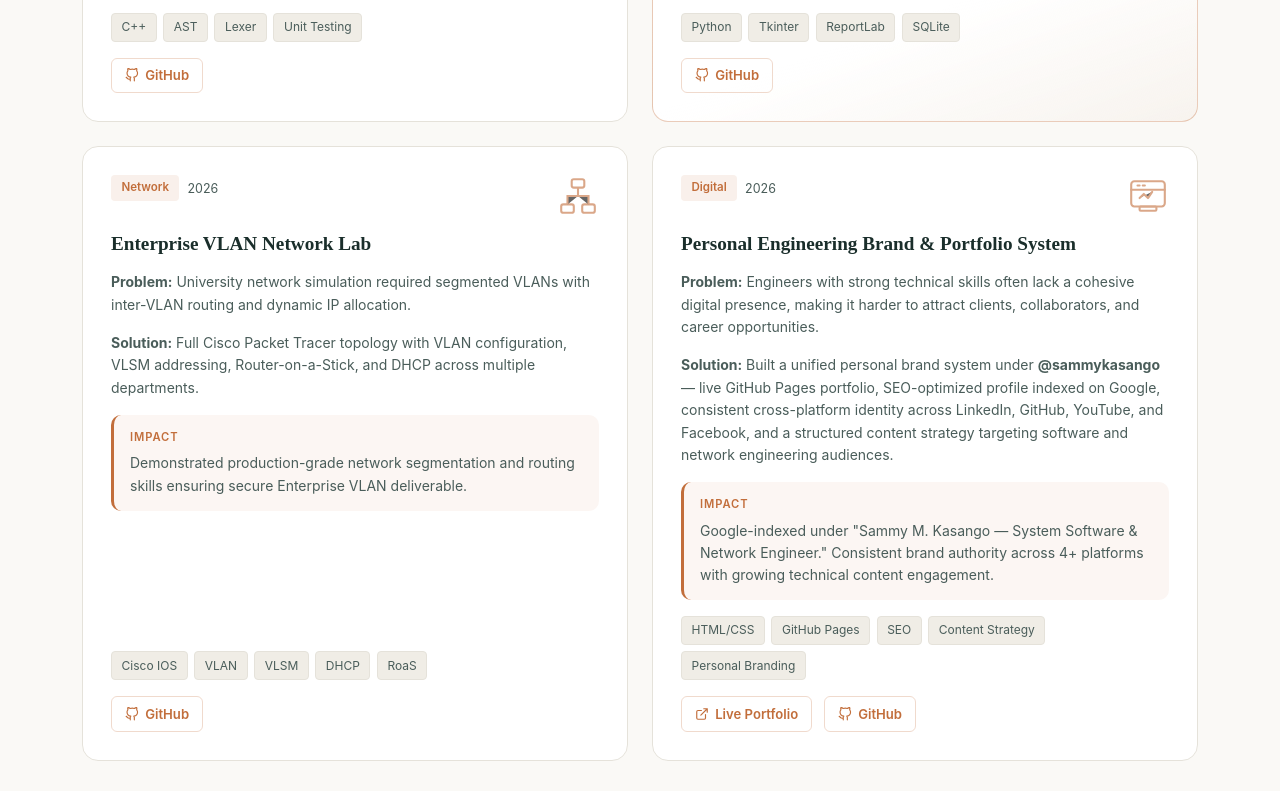
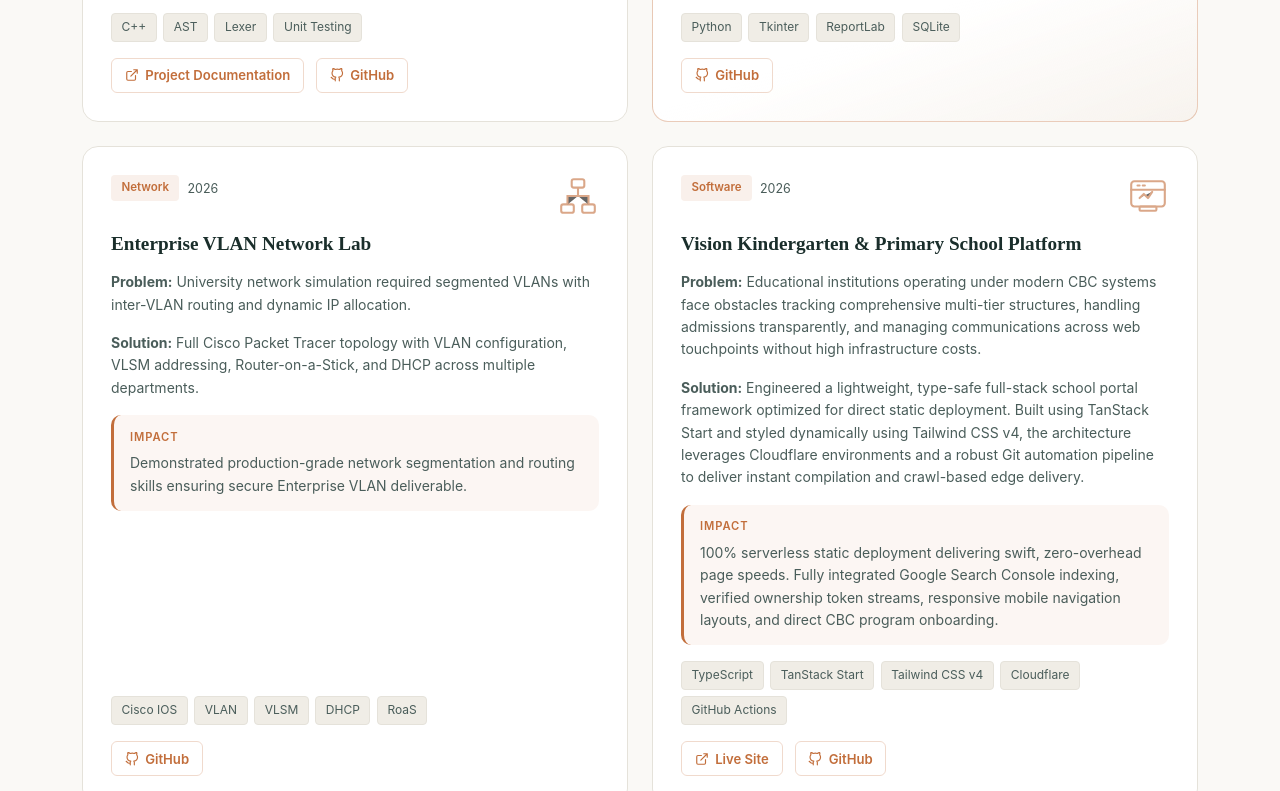
Before and after one commit to sammykasango/sammykasango.github.io, a plain HTML site: page index.html in a window 1280 px wide. Shown: the part 3360-4151 px from the top of the page. Drawn offline with nearby package versions, Linux system fonts and the light colour scheme.

Commit message:
New Vision Project Upload

```diff
--- a/index.html
+++ b/index.html
@@ -415,6 +415,10 @@
           </div>
           <div class="project-links">
             <a href="https://github.com/sammykasango/code-smell-detector" target="_blank" class="project-link">
+              <svg viewBox="0 0 24 24" xmlns="http://www.w3.org/2000/svg"><path d="M18 13v6a2 2 0 0 1-2 2H5a2 2 0 0 1-2-2V8a2 2 0 0 1 2-2h6M15 3h6v6M10 14L21 3" fill="none" stroke="currentColor" stroke-width="2" stroke-linecap="round" stroke-linejoin="round"/></svg>
+              Project Documentation
+            </a>
+            <a href="https://github.com/sammykasango" target="_blank" class="project-link">
               <svg viewBox="0 0 24 24" xmlns="http://www.w3.org/2000/svg"><path d="M9 19c-5 1.5-5-2.5-7-3m14 6v-3.87a3.37 3.37 0 0 0-.94-2.61c3.14-.35 6.44-1.54 6.44-7A5.44 5.44 0 0 0 20 4.77 5.07 5.07 0 0 0 19.91 1S18.73.65 16 2.48a13.38 13.38 0 0 0-7 0C6.27.65 5.09 1 5.09 1A5.07 5.07 0 0 0 5 4.77a5.44 5.44 0 0 0-1.5 3.78c0 5.42 3.3 6.61 6.44 7A3.37 3.37 0 0 0 9 18.13V22" fill="none" stroke="currentColor" stroke-width="2" stroke-linecap="round" stroke-linejoin="round"/></svg>
               GitHub
             </a>
@@ -445,6 +449,7 @@
           <div class="project-tech">
             <span>Python</span><span>Tkinter</span><span>ReportLab</span><span>SQLite</span>
           </div>
+
           <div class="project-links">
             <a href="https://github.com/sammykasango" target="_blank" class="project-link">
               <svg viewBox="0 0 24 24" xmlns="http://www.w3.org/2000/svg"><path d="M9 19c-5 1.5-5-2.5-7-3m14 6v-3.87a3.37 3.37 0 0 0-.94-2.61c3.14-.35 6.44-1.54 6.44-7A5.44 5.44 0 0 0 20 4.77 5.07 5.07 0 0 0 19.91 1S18.73.65 16 2.48a13.38 13.38 0 0 0-7 0C6.27.65 5.09 1 5.09 1A5.07 5.07 0 0 0 5 4.77a5.44 5.44 0 0 0-1.5 3.78c0 5.42 3.3 6.61 6.44 7A3.37 3.37 0 0 0 9 18.13V22" fill="none" stroke="currentColor" stroke-width="2" stroke-linecap="round" stroke-linejoin="round"/></svg>
@@ -487,15 +492,15 @@
           </div>
         </div>
 
-        <!-- Project 4 -->
-        <div class="project-card fade-up delay-4" data-category="digital">
+                <!-- Project 4 -->
+        <div class="project-card fade-up delay-4" data-category="software">
           <div class="project-card-top">
             <div class="project-meta">
-              <span class="project-tag">Digital</span>
+              <span class="project-tag">Software</span>
               <span class="project-year">2026</span>
             </div>
             <div class="project-icon-wrap">
-              <svg viewBox="0 0 40 40" xmlns="http://www.w3.org/2000/svg">
+              <svg viewBox="0 0 40 40" xmlns="http://w3.org">
                 <rect x="4" y="6" width="32" height="24" rx="3" fill="none" stroke="currentColor" stroke-width="2"/>
                 <path d="M4 14h32M10 10h2M15 10h2" stroke="currentColor" stroke-width="2" stroke-linecap="round"/>
                 <path d="M12 22l4-4 4 4 4-6" stroke="currentColor" stroke-width="2" stroke-linecap="round" stroke-linejoin="round"/>
@@ -503,28 +508,27 @@
               </svg>
             </div>
           </div>
-         <h3 class="project-title">Personal Engineering Brand & Portfolio System</h3>
-          <p class="project-problem"><strong>Problem:</strong> Engineers with strong technical skills often lack a cohesive digital presence, making it harder to attract clients, collaborators, and career opportunities.</p>
-          <p class="project-solution"><strong>Solution:</strong> Built a unified personal brand system under <strong>@sammykasango</strong> — live GitHub Pages portfolio, SEO-optimized profile indexed on Google, consistent cross-platform identity across LinkedIn, GitHub, YouTube, and Facebook, and a structured content strategy targeting software and network engineering audiences.</p>
+          <h3 class="project-title">Vision Kindergarten & Primary School Platform</h3>
+          <p class="project-problem"><strong>Problem:</strong> Educational institutions operating under modern CBC systems face obstacles tracking comprehensive multi-tier structures, handling admissions transparently, and managing communications across web touchpoints without high infrastructure costs.</p>
+          <p class="project-solution"><strong>Solution:</strong> Engineered a lightweight, type-safe full-stack school portal framework optimized for direct static deployment. Built using TanStack Start and styled dynamically using Tailwind CSS v4, the architecture leverages Cloudflare environments and a robust Git automation pipeline to deliver instant compilation and crawl-based edge delivery.</p>
           <div class="project-impact">
             <span class="impact-label">Impact</span>
-            Google-indexed under "Sammy M. Kasango — System Software & Network Engineer." Consistent brand authority across 4+ platforms with growing technical content engagement.
+            100% serverless static deployment delivering swift, zero-overhead page speeds. Fully integrated Google Search Console indexing, verified ownership token streams, responsive mobile navigation layouts, and direct CBC program onboarding.
           </div>
           <div class="project-tech">
-            <span>HTML/CSS</span><span>GitHub Pages</span><span>SEO</span><span>Content Strategy</span><span>Personal Branding</span>
+            <span>TypeScript</span><span>TanStack Start</span><span>Tailwind CSS v4</span><span>Cloudflare</span><span>GitHub Actions</span>
           </div>
           <div class="project-links">
-            <a href="https://sammykasango.github.io" target="_blank" class="project-link">
-              <svg viewBox="0 0 24 24" xmlns="http://www.w3.org/2000/svg"><path d="M18 13v6a2 2 0 0 1-2 2H5a2 2 0 0 1-2-2V8a2 2 0 0 1 2-2h6M15 3h6v6M10 14L21 3" fill="none" stroke="currentColor" stroke-width="2" stroke-linecap="round" stroke-linejoin="round"/></svg>
-              Live Portfolio
+            <a href="https://sammykasango.github.io/vision-school-website/" target="_blank" class="project-link">
+              <svg viewBox="0 0 24 24" xmlns="http://w3.org"><path d="M18 13v6a2 2 0 0 1-2 2H5a2 2 0 0 1-2-2V8a2 2 0 0 1 2-2h6M15 3h6v6M10 14L21 3" fill="none" stroke="currentColor" stroke-width="2" stroke-linecap="round" stroke-linejoin="round"/></svg>
+              Live Site
             </a>
             <a href="https://github.com/sammykasango" target="_blank" class="project-link">
-              <svg viewBox="0 0 24 24" xmlns="http://www.w3.org/2000/svg"><path d="M9 19c-5 1.5-5-2.5-7-3m14 6v-3.87a3.37 3.37 0 0 0-.94-2.61c3.14-.35 6.44-1.54 6.44-7A5.44 5.44 0 0 0 20 4.77 5.07 5.07 0 0 0 19.91 1S18.73.65 16 2.48a13.38 13.38 0 0 0-7 0C6.27.65 5.09 1 5.09 1A5.07 5.07 0 0 0 5 4.77a5.44 5.44 0 0 0-1.5 3.78c0 5.42 3.3 6.61 6.44 7A3.37 3.37 0 0 0 9 18.13V22" fill="none" stroke="currentColor" stroke-width="2" stroke-linecap="round" stroke-linejoin="round"/></svg>
+              <svg viewBox="0 0 24 24" xmlns="http://w3.org"><path d="M9 19c-5 1.5-5-2.5-7-3m14 6v-3.87a3.37 3.37 0 0 0-.94-2.61c3.14-.35 6.44-1.54 6.44-7A5.44 5.44 0 0 0 20 4.77 5.07 5.07 0 0 0 19.91 1S18.73.65 16 2.48a13.38 13.38 0 0 0-7 0C6.27.65 5.09 1 5.09 1A5.07 5.07 0 0 0 5 4.77a5.44 5.44 0 0 0-1.5 3.78c0 5.42 3.3 6.61 6.44 7A3.37 3.37 0 0 0 9 18.13V22" fill="none" stroke="currentColor" stroke-width="2" stroke-linecap="round" stroke-linejoin="round"/></svg>
               GitHub
             </a>
           </div>
         </div>
-
       </div>
     </div>
   </section>
```
